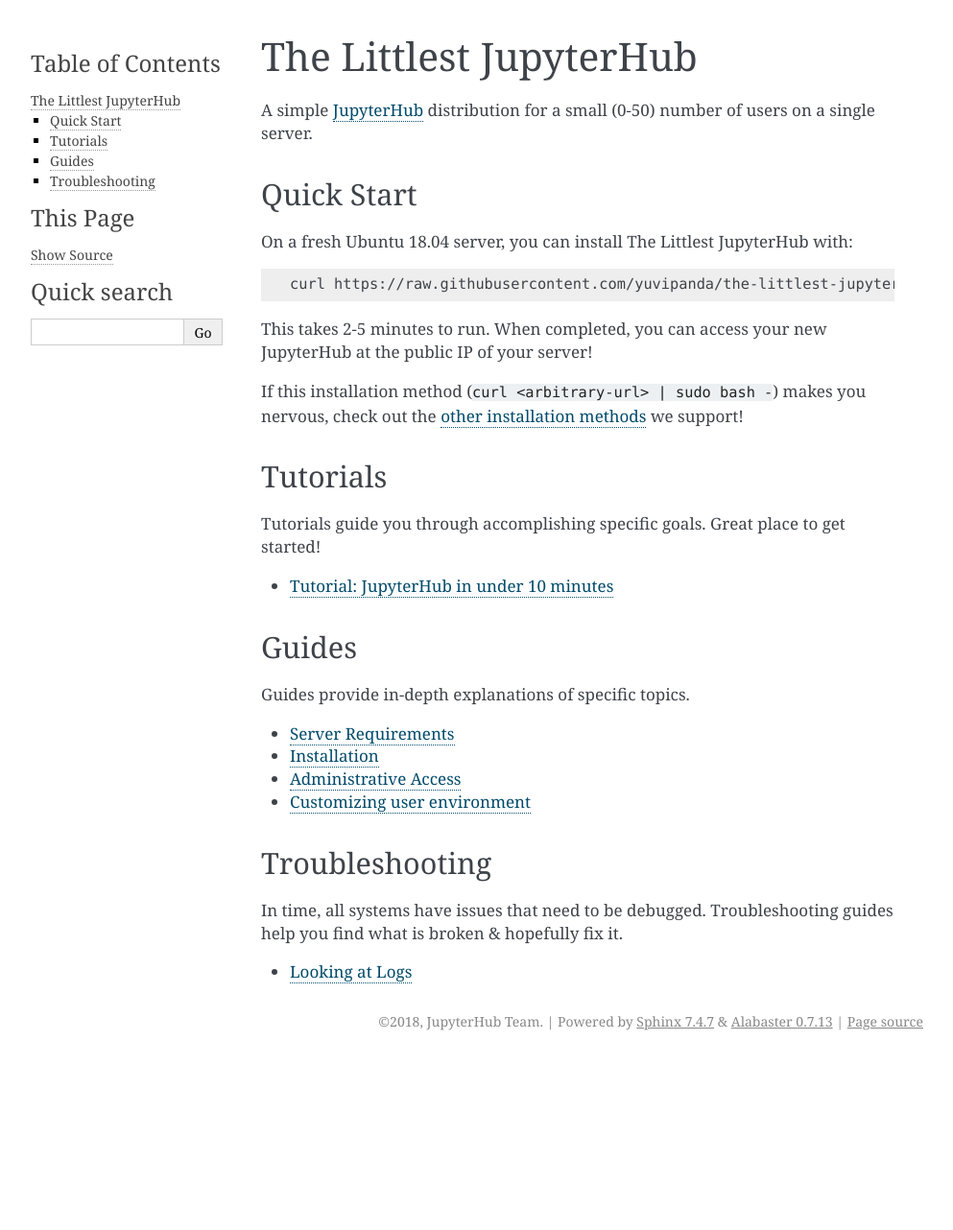
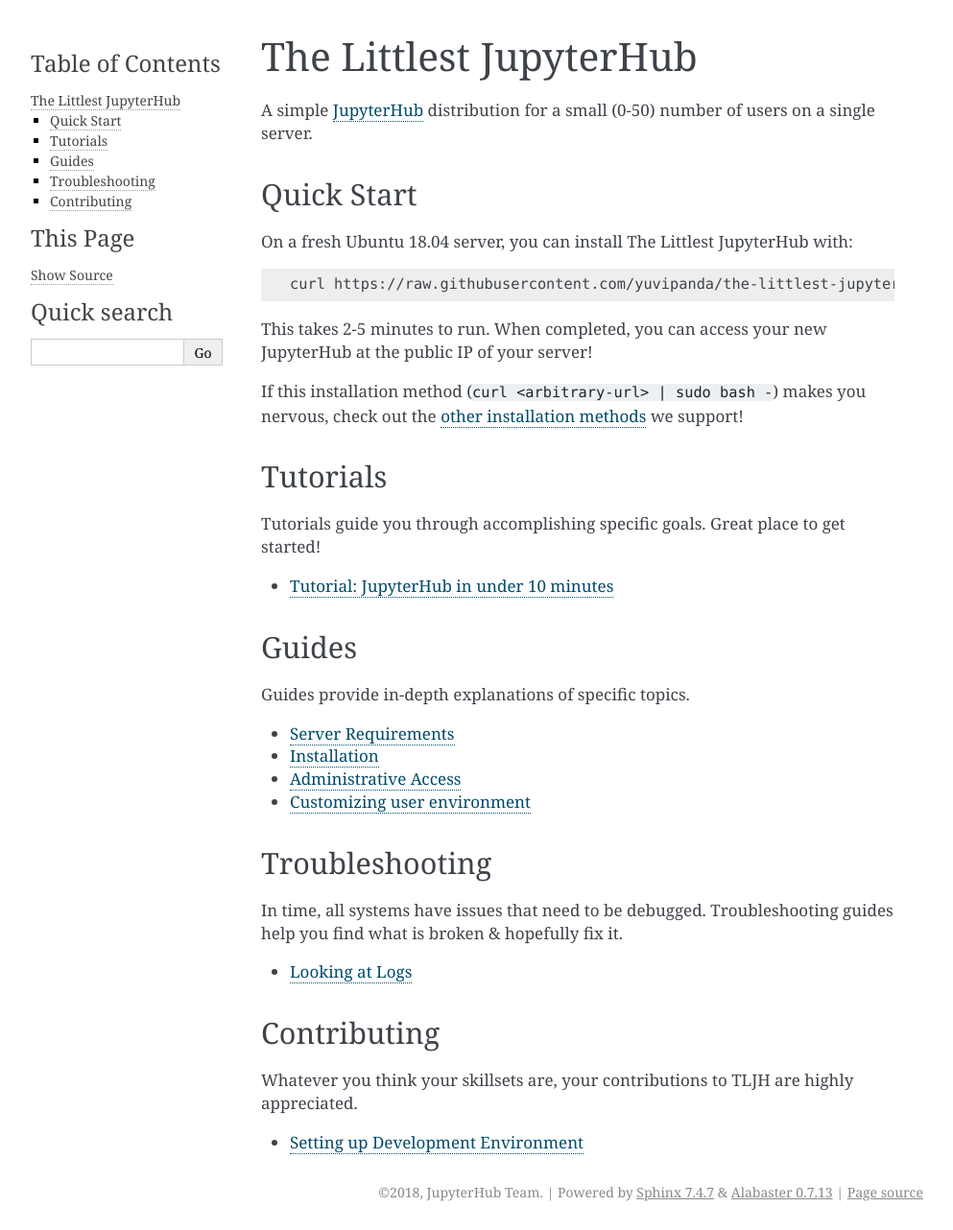
Before and after one commit to jupyterhub/the-littlest-jupyterhub, a Sphinx documentation site: the page built from docs/index.rst, in a window 1280 px wide. Shown: the whole page at 96% size, without its empty margins (148-1141 px from the left). Built offline with Sphinx 7.4.7, drawn with Linux system fonts in a browser that asks for light colours; before the commit the page ends 1104 px from its top, so only the background shows below that.

Commit message:
Add docs for setting up a developer environment

```diff
--- a/docs/index.rst
+++ b/docs/index.rst
@@ -53,3 +53,14 @@
    :titlesonly:
 
    troubleshooting/logs
+
+Contributing
+============
+
+Whatever you think your skillsets are, your contributions to TLJH are highly
+appreciated.
+
+.. toctree::
+   :titlesonly:
+
+   contributing/dev-setup
```
Also changed, not shown: docs/contributing/dev-setup.rst (added, +65 -0 lines), 2 other files.
